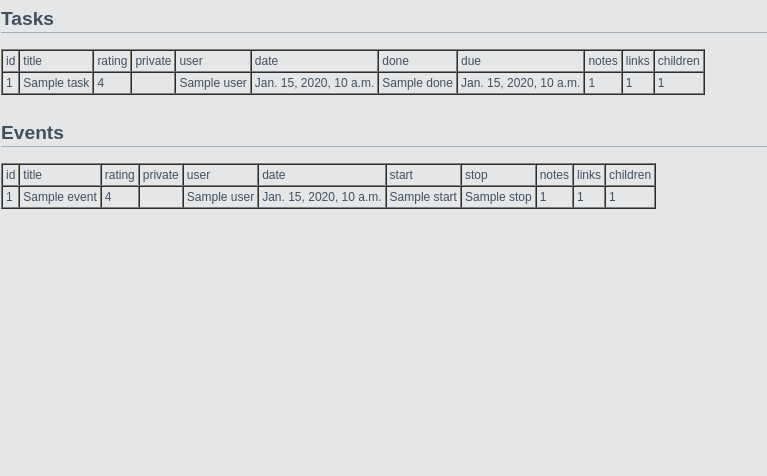
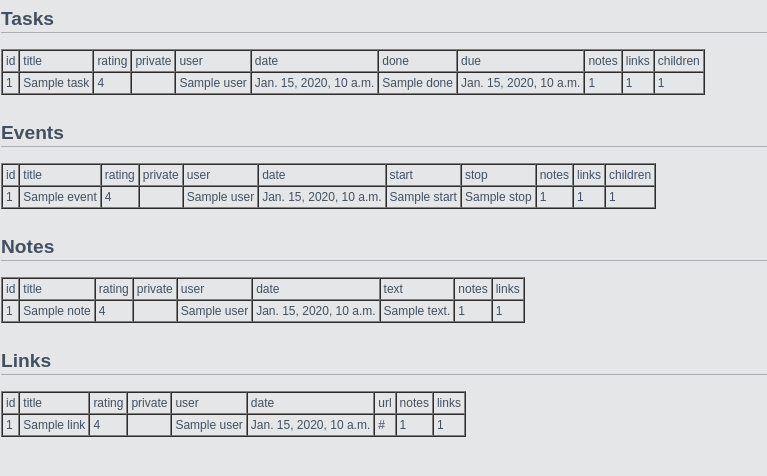
Before and after one commit to fsiler/pastiche, a Django app: template templates/dada/index.html in a window 1280 px wide. Shown: the part 276-752 px from the top of the page, without its empty margins (0-767 px from the left). Run offline with Django 3.2, Linux system fonts and the light colour scheme; the template is opened without the code that fills it: most values are stand-ins (such as "Sample title", 1, 10 or a date in 2020).

Commit message:
added views for notes and links

```diff
--- a/dada/models.py
+++ b/dada/models.py
@@ -5,7 +5,7 @@ from django.contrib.auth.models import User
 
 class Item(models.Model):
 	title = models.CharField(max_length=512)
-	rating = models.IntegerField(default = 3, null=True, blank=True)
+	rating = models.IntegerField(default = 0, null=True, blank=True)
 	private = models.BooleanField(default=False)	# TODO: share in groups?
 	user = models.ForeignKey(User, related_name='items')
 	date = models.DateField(auto_now=True)
--- a/dada/views.py
+++ b/dada/views.py
@@ -10,9 +10,11 @@ def index(request):
 	items = Item.objects.all() #.order_by('-dpro')
 	tasks = Task.objects.all()
 	events = Event.objects.all()
+	notes = Note.objects.all()#filter(item=None)
+	links = Link.objects.all()#filter(item=None)
 
 	# simple
-	return render_to_response('dada/index.html', {'items': items, 'tasks': tasks, 'events':events})
+	return render_to_response('dada/index.html', {'items': items, 'tasks': tasks, 'events': events, 'notes': notes, 'links': links})
 
 	## complicated
 	#t = loader.get_template('dada/index.html')
--- a/templates/dada/index.html
+++ b/templates/dada/index.html
@@ -146,4 +146,88 @@
 	{% else %}
 		<p>No events are available.</p>
 	{% endif %}
+
+	<h1>Notes</h1>
+	{% if notes %}
+		<table border=1 cellspacing=0 cellpadding=3>
+			<thead>
+				<td>id</td>
+				<td>title</td>
+				<td>rating</td>
+				<td>private</td>
+				<td>user</td>
+				<td>date</td>
+				<td>text</td>
+				<td>notes</td>
+				<td>links</td>
+			</thead>
+			<tbody>
+				{% for note in notes %}
+					<tr>
+						<td>{{ note.id }}</td>
+						<td>{{ note.title }}</td>
+						<td>{{ note.rating }}</td>
+						<td>{{ note.private }}</td>
+						<td>{{ note.user }}</td>
+						<td>{{ note.date }}</td>
+						<td>{{ note.text }}</td>
+						<td>
+							{% if note.notes %}
+								{{ note.notes.all|length }}
+							{% endif %}
+						</td>
+						<td>
+							{% if note.links %}
+								{{ note.links.all|length }}
+							{% endif %}
+						</td>
+					</tr>
+				{% endfor %}
+			</tbody>
+		</table>
+	{% else %}
+		<p>No notes are available.</p>
+	{% endif %}
+
+	<h1>Links</h1>
+	{% if links %}
+		<table border=1 cellspacing=0 cellpadding=3>
+			<thead>
+				<td>id</td>
+				<td>title</td>
+				<td>rating</td>
+				<td>private</td>
+				<td>user</td>
+				<td>date</td>
+				<td>url</td>
+				<td>notes</td>
+				<td>links</td>
+			</thead>
+			<tbody>
+				{% for link in links %}
+					<tr>
+						<td>{{ link.id }}</td>
+						<td>{{ link.title }}</td>
+						<td>{{ link.rating }}</td>
+						<td>{{ link.private }}</td>
+						<td>{{ link.user }}</td>
+						<td>{{ link.date }}</td>
+						<td>{{ link.url }}</td>
+						<td>
+							{% if link.links %}
+								{{ link.links.all|length }}
+							{% endif %}
+						</td>
+						<td>
+							{% if link.links %}
+								{{ link.links.all|length }}
+							{% endif %}
+						</td>
+					</tr>
+				{% endfor %}
+			</tbody>
+		</table>
+	{% else %}
+		<p>No notes are available.</p>
+	{% endif %}
 {% endblock %}
```
Lines whose indentation alone changed are shown as unchanged.
